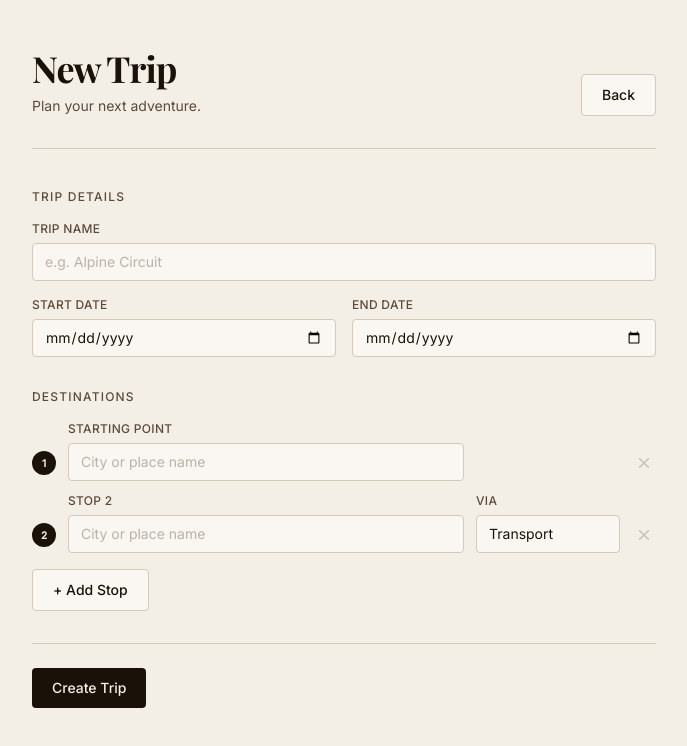
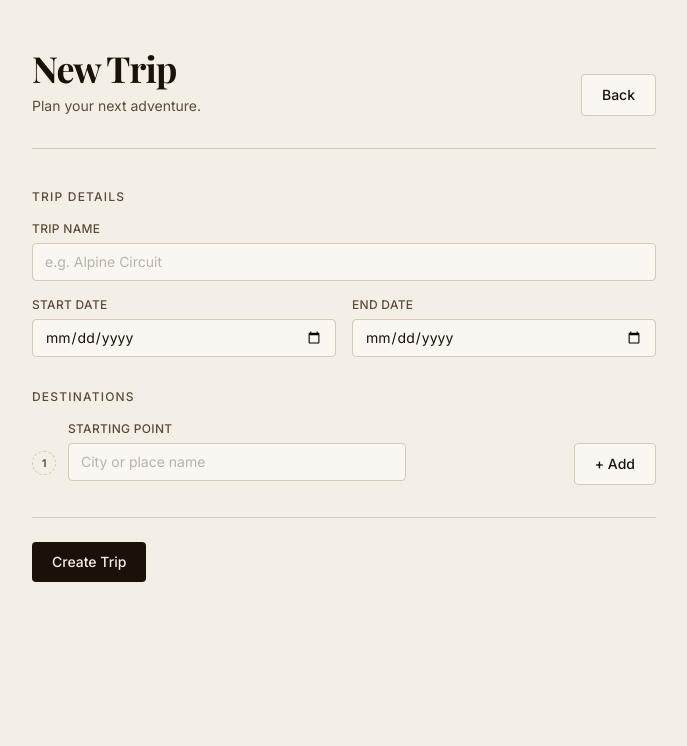
Before and after one commit to BreakingLegs/charted, a React (Vite) app: page /trips/new in a window 1280 px wide. Shown: the top 746 px of the page, without its empty margins (296-983 px from the left). Built offline with nearby package versions, Linux system fonts and the light colour scheme.

Commit message:
Added geocoding with Nominatim for real destination coordinates

```diff
--- a/src/pages/NewTripPage.tsx
+++ b/src/pages/NewTripPage.tsx
@@ -1,22 +1,25 @@
 import { useState } from 'react'
+import type { SubmitEvent } from 'react'
 import { useNavigate } from 'react-router-dom'
 import TextInput from '../components/ui/TextInput'
 import DatePicker from '../components/ui/DatePicker'
 import Select from '../components/ui/Select'
 import Button from '../components/ui/Button'
 import { useTripStorage } from '../hooks/useTripStorage'
+import { geocodePlace, GeocodeError } from '../utils/geocoding'
 import type { Destination, TransportType } from '../types/trip'
 
 interface DestEntry {
   key: number
   name: string
+  lat: number
+  lng: number
   transport: TransportType | ''
 }
 
 interface FormErrors {
   name?: string
   destinations?: string
-  destNames: Record<number, string>
 }
 
 const TRANSPORT_OPTIONS: Array<{ value: TransportType; label: string }> = [
@@ -42,44 +45,66 @@ export default function NewTripPage() {
   const [tripName, setTripName] = useState('')
   const [startDate, setStartDate] = useState('')
   const [endDate, setEndDate] = useState('')
-  const [destinations, setDestinations] = useState<DestEntry[]>([
-    { key: 0, name: '', transport: '' },
-    { key: 1, name: '', transport: '' },
-  ])
-  const [keyCounter, setKeyCounter] = useState(2)
-  const [errors, setErrors] = useState<FormErrors>({ destNames: {} })
+  const [destinations, setDestinations] = useState<DestEntry[]>([])
+  const [keyCounter, setKeyCounter] = useState(0)
+  const [errors, setErrors] = useState<FormErrors>({})
 
-  function addDestination() {
-    setDestinations((prev) => [...prev, { key: keyCounter, name: '', transport: '' }])
-    setKeyCounter((k) => k + 1)
-  }
+  const [query, setQuery] = useState('')
+  const [pendingTransport, setPendingTransport] = useState<TransportType | ''>('')
+  const [isSearching, setIsSearching] = useState(false)
+  const [searchError, setSearchError] = useState<string | undefined>()
 
   function removeDestination(key: number) {
     setDestinations((prev) => prev.filter((d) => d.key !== key))
-  }
-
-  function updateDestName(key: number, name: string) {
-    setDestinations((prev) => prev.map((d) => (d.key === key ? { ...d, name } : d)))
   }
 
   function updateTransport(key: number, transport: TransportType | '') {
     setDestinations((prev) => prev.map((d) => (d.key === key ? { ...d, transport } : d)))
   }
 
+  async function handleAddDestination(e: SubmitEvent<HTMLFormElement>) {
+    e.preventDefault()
+    if (isSearching) return
+
+    const trimmed = query.trim()
+    if (!trimmed) {
+      setSearchError('Enter a place name.')
+      return
+    }
+
+    setIsSearching(true)
+    setSearchError(undefined)
+
+    try {
+      const result = await geocodePlace(trimmed)
+      setDestinations((prev) => [
+        ...prev,
+        {
+          key: keyCounter,
+          name: result.displayName,
+          lat: result.lat,
+          lng: result.lng,
+          transport: pendingTransport,
+        },
+      ])
+      setKeyCounter((k) => k + 1)
+      setQuery('')
+      setPendingTransport('')
+    } catch (err) {
+      setSearchError(err instanceof GeocodeError ? err.message : 'Something went wrong. Try again.')
+    } finally {
+      setIsSearching(false)
+    }
+  }
+
   function validate(): boolean {
-    const next: FormErrors = { destNames: {} }
+    const next: FormErrors = {}
 
     if (!tripName.trim()) next.name = 'Trip name is required'
-
-    const named = destinations.filter((d) => d.name.trim())
-    if (named.length < 2) next.destinations = 'Add at least 2 destinations'
-
-    destinations.forEach((d) => {
-      if (!d.name.trim()) next.destNames[d.key] = 'Required'
-    })
+    if (destinations.length < 2) next.destinations = 'Add at least 2 destinations'
 
     setErrors(next)
-    return !next.name && !next.destinations && Object.keys(next.destNames).length === 0
+    return !next.name && !next.destinations
   }
 
   function handleSubmit() {
@@ -88,9 +113,9 @@ export default function NewTripPage() {
     const tripDestinations: Destination[] = destinations.map((d, i): Destination => {
       const nextTransport = destinations[i + 1]?.transport
       return {
-        name: d.name.trim(),
-        lat: 0,
-        lng: 0,
+        name: d.name,
+        lat: d.lat,
+        lng: d.lng,
         visited: false,
         ...(nextTransport ? { transportToNext: nextTransport } : {}),
       }
@@ -108,8 +133,7 @@ export default function NewTripPage() {
     void navigate('/')
   }
 
-  const previewDests = destinations.filter((d) => d.name.trim())
-  const showPreview = previewDests.length >= 2
+  const showPreview = destinations.length >= 2
 
   return (
     <div className="min-h-screen bg-[var(--color-paper)]">
@@ -171,26 +195,21 @@ export default function NewTripPage() {
               <p className="mb-3 text-xs text-red-600">{errors.destinations}</p>
             )}
 
-            <div className="space-y-3">
+            {destinations.length > 0 && (
+              <div className="mb-3 space-y-3">
                 {destinations.map((dest, i) => (
                   <div key={dest.key} className="flex items-start gap-3">
                     {/* Stop number */}
-                  <span className="mt-[30px] flex h-6 w-6 shrink-0 items-center justify-center rounded-full bg-[var(--color-ink)] text-[10px] font-semibold text-[var(--color-paper)]">
+                    <span className="mt-2 flex h-6 w-6 shrink-0 items-center justify-center rounded-full bg-[var(--color-ink)] text-[10px] font-semibold text-[var(--color-paper)]">
                       {i + 1}
                     </span>
 
-                  {/* Name input */}
-                  <div className="flex-1">
-                    <TextInput
-                      id={`dest-name-${String(dest.key)}`}
-                      label={i === 0 ? 'Starting Point' : `Stop ${String(i + 1)}`}
-                      value={dest.name}
-                      onChange={(v) => {
-                        updateDestName(dest.key, v)
-                      }}
-                      placeholder="City or place name"
-                      error={errors.destNames[dest.key]}
-                    />
+                    {/* Resolved place name */}
+                    <div className="flex-1 rounded-sm border border-[var(--color-border)] bg-[var(--color-paper-card)] px-3 py-2">
+                      <p className="text-[10px] font-medium uppercase tracking-wide text-[var(--color-ink-muted)]">
+                        {i === 0 ? 'Starting Point' : `Stop ${String(i + 1)}`}
+                      </p>
+                      <p className="text-sm text-[var(--color-ink)]">{dest.name}</p>
                     </div>
 
                     {/* Transport (shown on all stops except the first) */}
@@ -218,21 +237,58 @@ export default function NewTripPage() {
                       onClick={() => {
                         removeDestination(dest.key)
                       }}
-                    disabled={destinations.length <= 2}
                       aria-label="Remove destination"
-                    className="mt-[30px] flex h-6 w-6 shrink-0 cursor-pointer items-center justify-center rounded-sm text-[var(--color-ink-muted)] transition-colors hover:text-red-500 disabled:cursor-not-allowed disabled:opacity-25"
+                      className="mt-2 flex h-6 w-6 shrink-0 cursor-pointer items-center justify-center rounded-sm text-[var(--color-ink-muted)] transition-colors hover:text-red-500"
                     >
                       <RemoveIcon />
                     </button>
                   </div>
                 ))}
               </div>
+            )}
 
-            <div className="mt-4">
-              <Button variant="secondary" onClick={addDestination}>
-                + Add Stop
+            {/* Add destination: looks the place up via Nominatim before adding it */}
+            <form onSubmit={(e) => void handleAddDestination(e)} className="flex items-start gap-3">
+              <span className="mt-[30px] flex h-6 w-6 shrink-0 items-center justify-center rounded-full border border-dashed border-[var(--color-border)] text-[10px] font-semibold text-[var(--color-ink-muted)]">
+                {destinations.length + 1}
+              </span>
+
+              <div className="flex-1">
+                <TextInput
+                  id="dest-query"
+                  label={
+                    destinations.length === 0
+                      ? 'Starting Point'
+                      : `Stop ${String(destinations.length + 1)}`
+                  }
+                  value={query}
+                  onChange={setQuery}
+                  placeholder="City or place name"
+                  error={searchError}
+                />
+              </div>
+
+              {destinations.length > 0 ? (
+                <div className="w-36 shrink-0">
+                  <Select<TransportType>
+                    id="dest-transport-pending"
+                    label="Via"
+                    value={pendingTransport}
+                    onChange={setPendingTransport}
+                    options={TRANSPORT_OPTIONS}
+                    placeholder="Transport"
+                  />
+                </div>
+              ) : (
+                <div className="w-36 shrink-0" />
+              )}
+
+              <div className="mt-[22px] shrink-0">
+                <Button type="submit" variant="secondary" disabled={isSearching}>
+                  {isSearching ? 'Searching…' : '+ Add'}
                 </Button>
               </div>
+            </form>
           </section>
 
           {/* Route preview */}
@@ -243,7 +299,7 @@ export default function NewTripPage() {
               </h2>
               <div className="rounded-sm border border-[var(--color-border)] bg-[var(--color-paper-card)] px-5 py-4">
                 <ol className="space-y-0">
-                  {previewDests.map((dest, i) => (
+                  {destinations.map((dest, i) => (
                     <li key={dest.key}>
                       <div className="flex items-center gap-3 py-1.5">
                         <span className="flex h-5 w-5 shrink-0 items-center justify-center rounded-full bg-[var(--color-ink)] text-[10px] font-semibold text-[var(--color-paper)]">
@@ -253,13 +309,13 @@ export default function NewTripPage() {
                           {dest.name}
                         </span>
                       </div>
-                      {i < previewDests.length - 1 && (
+                      {i < destinations.length - 1 && (
                         <div className="ml-[9px] flex items-center gap-3 py-0.5">
                           <div className="w-px self-stretch border-l border-dashed border-[var(--color-border)]" />
                           <span className="text-xs text-[var(--color-ink-muted)]">
-                            {previewDests[i + 1]?.transport
+                            {destinations[i + 1]?.transport
                               ? TRANSPORT_OPTIONS.find(
-                                  (o) => o.value === previewDests[i + 1]?.transport,
+                                  (o) => o.value === destinations[i + 1]?.transport,
                                 )?.label
                               : '—'}
                           </span>
--- /dev/null
+++ b/src/utils/geocoding.ts
@@ -0,0 +1,80 @@
+export interface GeocodeResult {
+  displayName: string
+  lat: number
+  lng: number
+}
+
+export class GeocodeError extends Error {}
+
+const NOMINATIM_SEARCH_URL = 'https://nominatim.openstreetmap.org/search'
+// Nominatim's usage policy requires a way to identify the calling application.
+const USER_AGENT = 'Charted/0.0.1 (travel route planner app; contact@charted.app)'
+const UNREACHABLE_MESSAGE =
+  'Could not reach the geocoding service. Check your connection and try again.'
+
+interface NominatimSearchResult {
+  display_name: string
+  lat: string
+  lon: string
+}
+
+function isNominatimSearchResultArray(value: unknown): value is NominatimSearchResult[] {
+  return (
+    Array.isArray(value) &&
+    value.every(
+      (item): item is NominatimSearchResult =>
+        typeof item === 'object' &&
+        item !== null &&
+        typeof (item as Record<string, unknown>).display_name === 'string' &&
+        typeof (item as Record<string, unknown>).lat === 'string' &&
+        typeof (item as Record<string, unknown>).lon === 'string',
+    )
+  )
+}
+
+// Looks up a place name via Nominatim and resolves to its first (best) match.
+export async function geocodePlace(query: string): Promise<GeocodeResult> {
+  const trimmed = query.trim()
+  if (!trimmed) {
+    throw new GeocodeError('Enter a place name to search.')
+  }
+
+  const url = new URL(NOMINATIM_SEARCH_URL)
+  url.searchParams.set('q', trimmed)
+  url.searchParams.set('format', 'json')
+  url.searchParams.set('limit', '1')
+
+  let response: Response
+  try {
+    response = await fetch(url, {
+      headers: {
+        'User-Agent': USER_AGENT,
+        Accept: 'application/json',
+      },
+    })
+  } catch {
+    throw new GeocodeError(UNREACHABLE_MESSAGE)
+  }
+
+  if (!response.ok) {
+    throw new GeocodeError(UNREACHABLE_MESSAGE)
+  }
+
+  const data: unknown = await response.json()
+  if (!isNominatimSearchResultArray(data)) {
+    throw new GeocodeError(UNREACHABLE_MESSAGE)
+  }
+
+  if (data.length === 0) {
+    throw new GeocodeError(`No place found matching "${trimmed}".`)
+  }
+  const match = data[0]
+
+  const lat = Number(match.lat)
+  const lng = Number(match.lon)
+  if (Number.isNaN(lat) || Number.isNaN(lng)) {
+    throw new GeocodeError(`No place found matching "${trimmed}".`)
+  }
+
+  return { displayName: match.display_name, lat, lng }
+}
```
Lines whose indentation alone changed are shown as unchanged.
